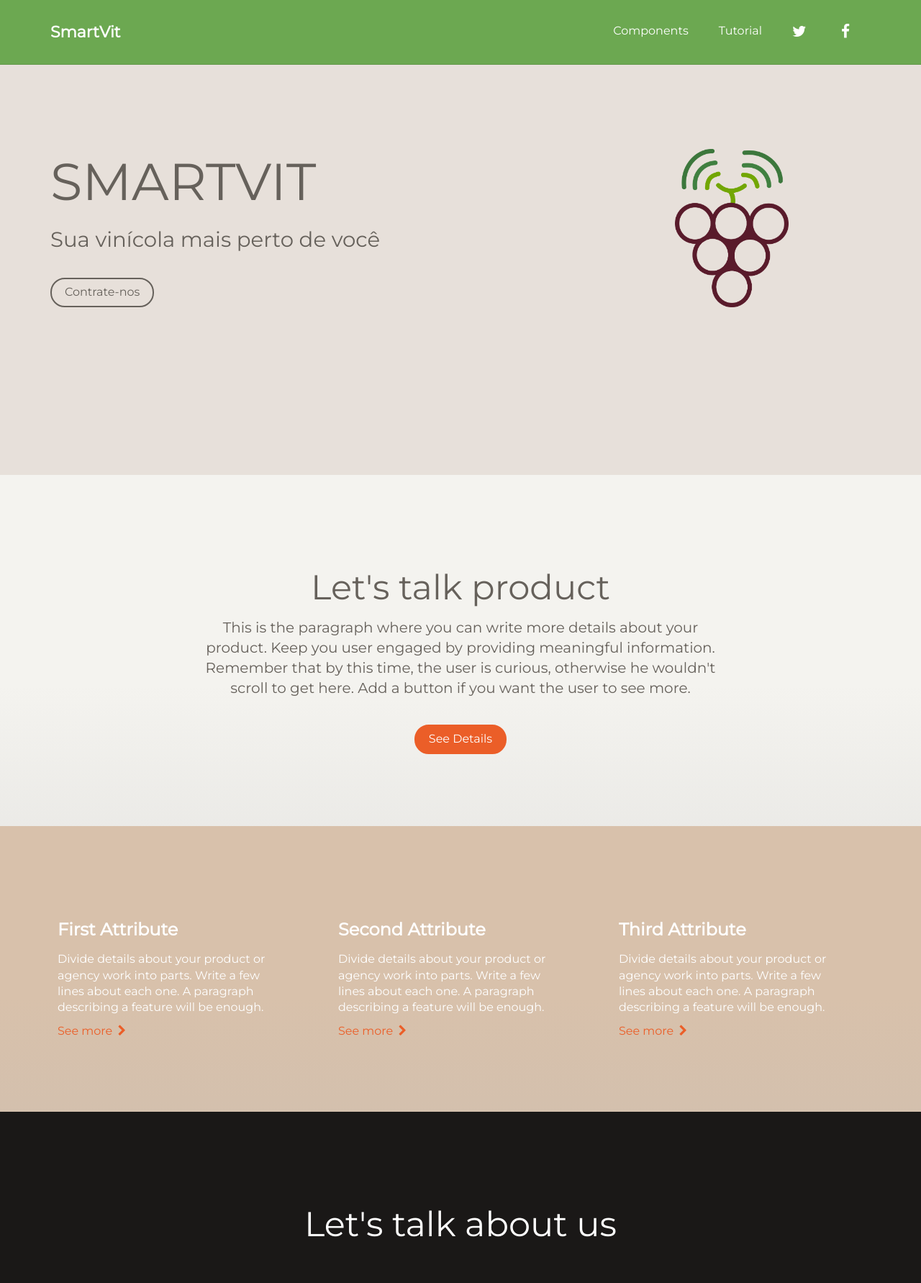
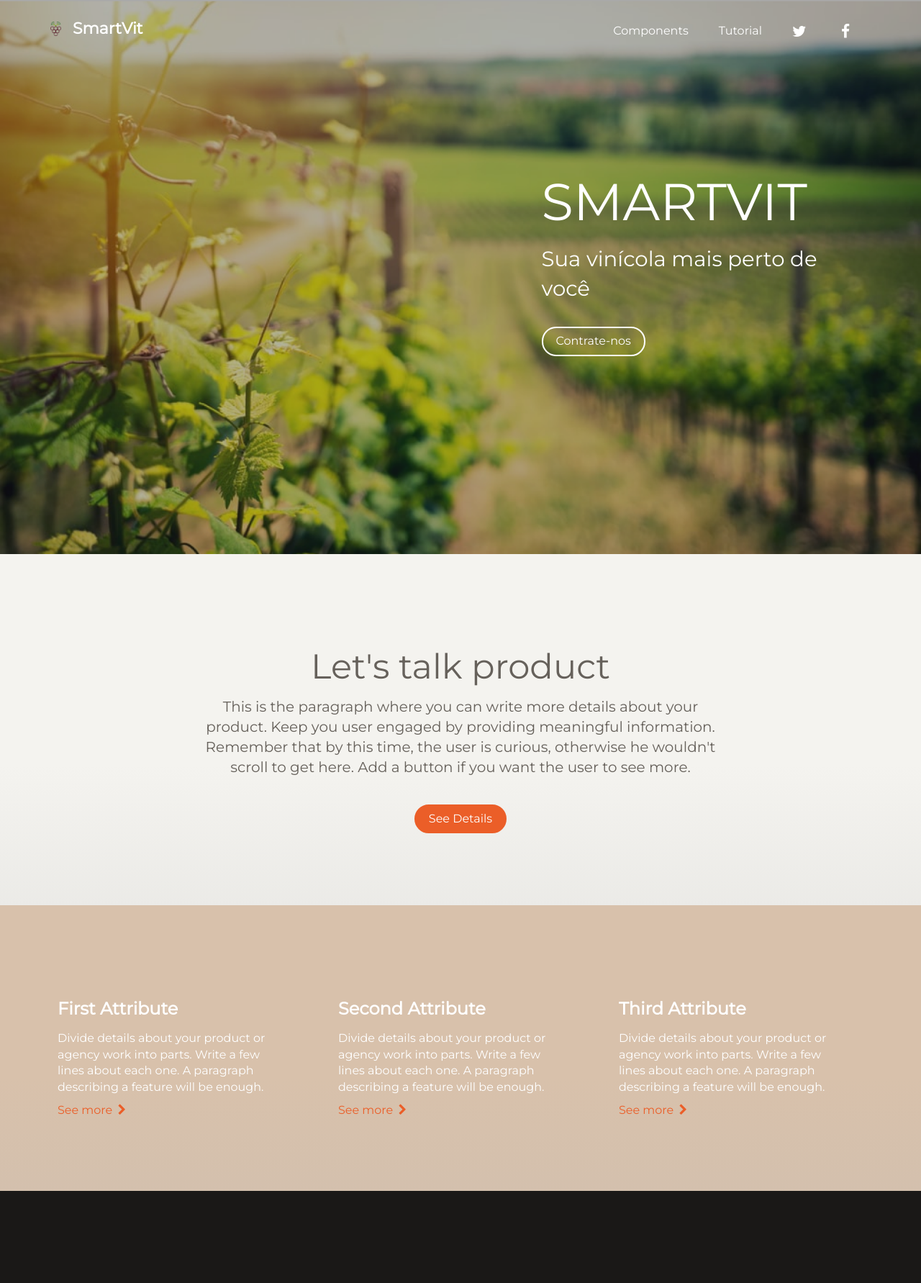
Before and after one commit to PI2-viticultura/Smart-page, a PHP site: page / in a window 1280 px wide. Shown: the top 1783 px of the page at 72% size. Run offline with PHP 8.4, Linux system fonts and the light colour scheme; some libraries are stand-ins or nearby versions.

Commit message:
[Landing Page] Updating header section

```diff
--- a/assets/css/ct-paper.css
+++ b/assets/css/ct-paper.css
@@ -1432,8 +1432,10 @@ textarea.form-control {
   border-top-color: #FFFFFF; }
 
 .navbar-default {
-  background-color: #6CA851;
-  border-bottom: 1px solid rgba(0, 0, 0, 0.1); }
+  background-color: transparent;
+  position: fixed;
+  width: 100%;
+  z-index: 999; }
   .navbar-default .brand {
     color: white; }
   .navbar-default .navbar-nav > li > a:not(.btn) {
--- a/assets/css/demo.css
+++ b/assets/css/demo.css
@@ -180,7 +180,7 @@
 
 .parallax{
   width:100%;
-  height:570px;
+  height:770px;
 
   display: block;
   background-attachment: fixed;
--- a/assets/css/examples.css
+++ b/assets/css/examples.css
@@ -3,10 +3,10 @@
 
 .landing-header {
   background-size: cover;
-  min-height: 570px; }
+  min-height: 770px; }
 
 .landing-header .motto {
-  padding-top: 8%;
+  padding-top: 18%;
   text-align: left;
   z-index: 3; }
 
--- a/assets/sass/examples.scss
+++ b/assets/sass/examples.scss
@@ -3,10 +3,10 @@
 }
 .landing-header{
     background-size: cover;
-    min-height: 570px;
+    min-height: 770px;
 }
 .landing-header .motto{
-    padding-top: 8%;
+    padding-top: 18%;
     text-align: left;
     z-index: 3;
 }
--- a/index.html
+++ b/index.html
@@ -33,7 +33,8 @@
             <span class="icon-bar"></span>
             <span class="icon-bar"></span>
           </button>
-          <a class="navbar-brand" href="#">SmartVit</a>
+          <a class="navbar-brand" href="#" style="display: flex;align-items: center">
+                <img src="./assets/paper_img/icon.png" alt="Thumbnail Image" style="margin-right: 16px;" width="15">SmartVit</a>
         </div>
 
         <!-- Collect the nav links, forms, and other content for toggling -->
@@ -61,19 +62,19 @@
         </div>
     </div> -->
 
-    <div class="wrapper">
-        <div class="landing-header" style="background-image: url('./assets/paper_img/clean.png');">
+    <div class="wrapper" id="startchange">
+        <div class="landing-header" style="background-image: url('./assets/paper_img/image.png');">
             <div class="container">
                 <div class="row">
-                    <div class="motto col-md-7">
-                        <h1 class="title-uppercase">SmartVit</h1>
-                        <h3>Sua vinícola mais perto de você</h3>
+                        <div class="motto col-md-7" style="padding-left:200px;padding-top:10%">
+                            <!-- <img src="./assets/paper_img/icon.png" alt="" height="220"> -->
+                        </div>
+                    <div class="motto col-md-5">
+                        <h1 class="title-uppercase" style="color:white">SmartVit</h1>
+                        <h3 style="color:white">Sua vinícola mais perto de você</h3>
                         <br />
                         <!-- <a href="https://www.youtube.com/watch?v=dQw4w9WgXcQ" class="btn"><i class="fa fa-play"></i>Watch video</a> -->
-                        <a href="#contact" class="btn" style="color: #66615B;">Contrate-nos</a>
-                    </div>
-                    <div class="motto col-md-5" style="padding-left:200px;padding-top:10%">
-                        <img src="./assets/paper_img/icon.png" alt="" height="220">
+                        <a href="#contact" class="btn" style="border-color: white;">Contrate-nos</a>
                     </div>
                 </div>
             </div>
@@ -150,7 +151,7 @@
                                 <div class="row">
                                     <div class="col-md-6">
                                         <label>Nome</label>
-                                        <input class="form-control" placeholder="Name">
+                                        <input class="form-control" placeholder="Nome">
                                     </div>
                                     <div class="col-md-6">
                                         <label>Email</label>
@@ -215,5 +216,22 @@
 <script src="./assets/js/bootstrap-datepicker.js"></script>
 
 <script src="./assets/js/ct-paper.js"></script>
+<script>
+$(document).ready(function(){
+   var scroll_start = 0;
+   var startchange = $('#startchange');
+   var offset = startchange.offset();
+    if (startchange.length){
+   $(document).scroll(function() {
+      scroll_start = $(this).scrollTop();
+      if(scroll_start > offset.top) {
+          $(".navbar-default").css('background-color', '#6CA851');
+       } else {
+          $('.navbar-default').css('background-color', 'transparent');
+       }
+   });
+    }
+});
+</script>
 
 </html>
```
Also changed, not shown: assets/paper_img/image.png (added).
